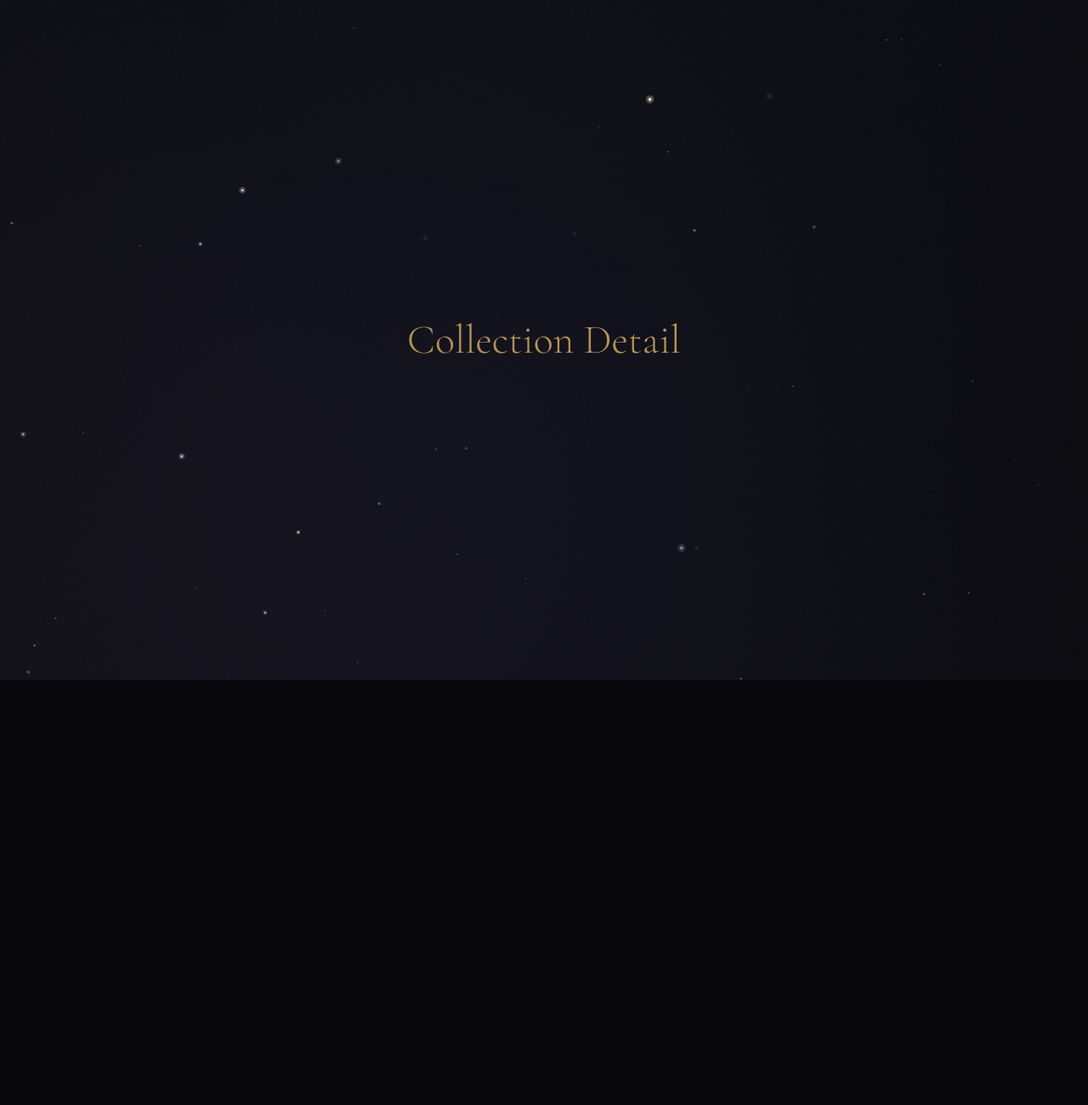
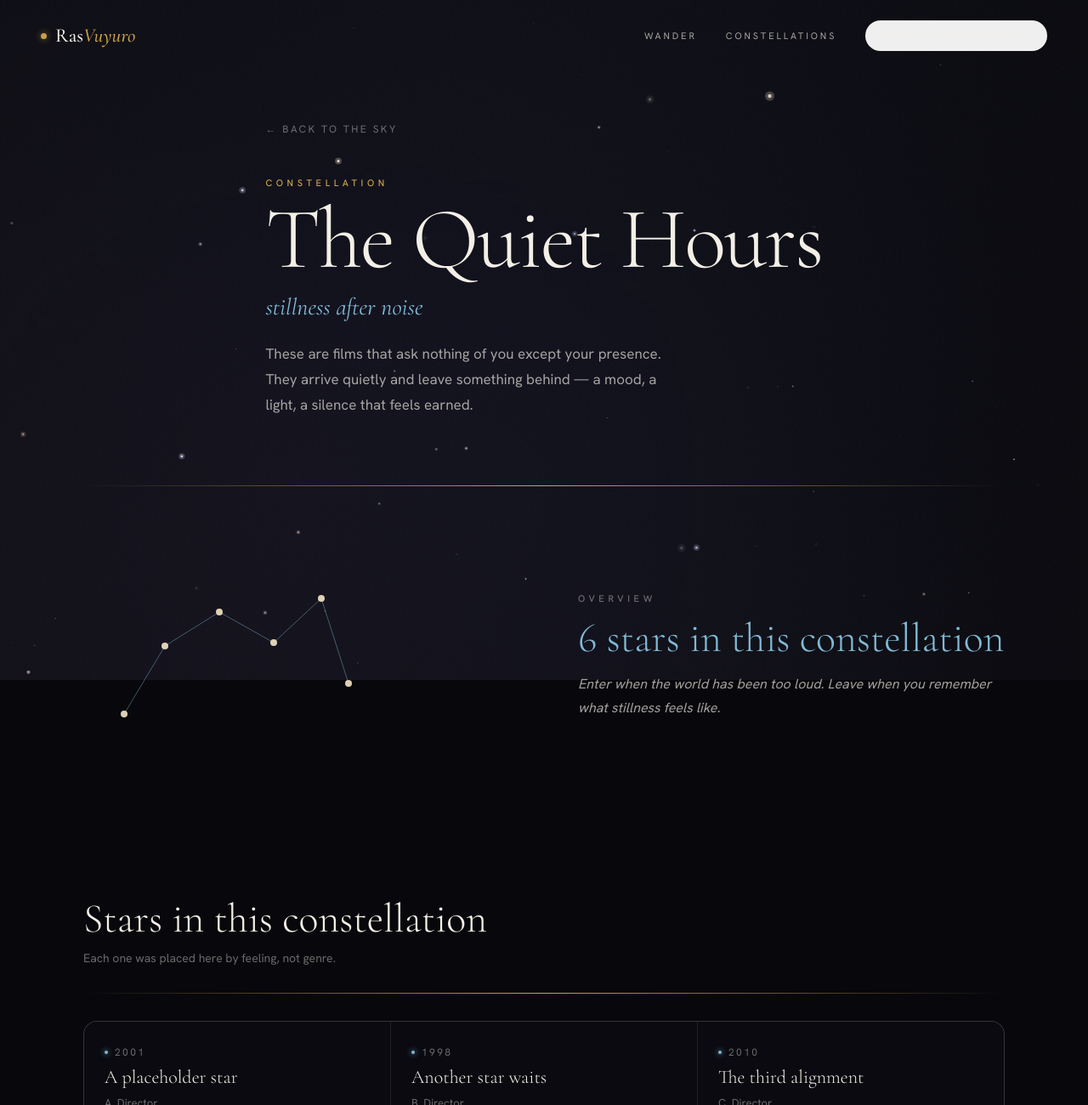
Before and after one commit to Natricious/RasVuyuro-Final, a React (Vite) app: page /RasVuyuro-Final/collections in a window 1280 px wide. Shown: the top 1300 px of the page at 85% size. Before the commit the page ends 800 px from the top, so only its background shows below. Built offline with nearby package versions, Linux system fonts and the light colour scheme.

Commit message:
feat: implement CollectionDetail page with dynamic star display and navigation

```diff
--- a/src/pages/CollectionDetail.jsx
+++ b/src/pages/CollectionDetail.jsx
@@ -1,3 +1,241 @@
-// placeholder
-const s = { display: 'flex', alignItems: 'center', justifyContent: 'center', minHeight: '100vh', fontFamily: 'var(--display)', fontSize: '48px', fontWeight: 300, color: 'var(--gold)' }
-export default function CollectionDetail() { return <div style={s}>Collection Detail</div> }
+import { useEffect, useState } from 'react'
+import { Link } from 'react-router-dom'
+import Nav from '../components/Nav'
+import Footer from '../components/Footer'
+
+const PLACEHOLDER = {
+  name: 'The Quiet Hours',
+  feeling: 'stillness after noise',
+  accent: '#7eb8d4',
+  description: 'These are films that ask nothing of you except your presence. They arrive quietly and leave something behind — a mood, a light, a silence that feels earned.',
+  starCount: 6,
+  atmosphericText: 'Enter when the world has been too loud. Leave when you remember what stillness feels like.',
+}
+
+const STARS = [
+  { title: 'A placeholder star',   year: '2001', director: 'A. Director', feeling: 'deeply still'    },
+  { title: 'Another star waits',   year: '1998', director: 'B. Director', feeling: 'quietly powerful' },
+  { title: 'The third alignment',  year: '2010', director: 'C. Director', feeling: 'melancholic'     },
+  { title: 'What the night holds', year: '2005', director: 'D. Director', feeling: 'tender'          },
+  { title: 'Before the morning',   year: '1994', director: 'E. Director', feeling: 'contemplative'   },
+  { title: 'The long silence',     year: '2018', director: 'F. Director', feeling: 'haunting'        },
+]
+
+const GLYPH_DOTS  = [[48,188],[96,108],[160,68],[224,104],[280,52],[312,152]]
+const GLYPH_LINES = [[0,1],[1,2],[2,3],[3,4],[4,5]]
+
+function accentAlpha(hex, a) {
+  const r = parseInt(hex.slice(1, 3), 16)
+  const g = parseInt(hex.slice(3, 5), 16)
+  const b = parseInt(hex.slice(5, 7), 16)
+  return `rgba(${r},${g},${b},${a})`
+}
+
+function StarCard({ star, accent }) {
+  const [hovered, setHovered] = useState(false)
+  return (
+    <div
+      onMouseEnter={() => setHovered(true)}
+      onMouseLeave={() => setHovered(false)}
+      style={{
+        background: hovered ? 'var(--bg-2)' : 'var(--bg-1)',
+        padding: '28px 24px',
+        display: 'flex',
+        flexDirection: 'column',
+        gap: 8,
+        transition: 'background 0.3s',
+        cursor: 'pointer',
+      }}
+    >
+      <div style={{ display: 'flex', alignItems: 'center', gap: 8 }}>
+        <span style={{
+          width: 4, height: 4, borderRadius: '50%',
+          background: accent,
+          boxShadow: `0 0 6px 1px ${accentAlpha(accent, 0.5)}`,
+          flexShrink: 0,
+        }} />
+        <span style={{
+          fontFamily: 'var(--sans)', fontSize: 12,
+          textTransform: 'uppercase', letterSpacing: '0.2em',
+          color: 'var(--ink-mute)',
+        }}>
+          {star.year}
+        </span>
+      </div>
+
+      <div style={{
+        fontFamily: 'var(--display)', fontWeight: 300,
+        fontSize: 22, lineHeight: 1.2, color: 'var(--ink)',
+      }}>
+        {star.title}
+      </div>
+
+      <div style={{ fontFamily: 'var(--sans)', fontSize: 13, color: 'var(--ink-mute)' }}>
+        {star.director}
+      </div>
+
+      <div style={{
+        display: 'inline-block', alignSelf: 'flex-start', marginTop: 8,
+        padding: '4px 12px',
+        border: `1px solid ${accentAlpha(accent, 0.4)}`,
+        borderRadius: 999, fontSize: 11, color: accent,
+        letterSpacing: '0.1em', fontFamily: 'var(--sans)',
+      }}>
+        {star.feeling}
+      </div>
+    </div>
+  )
+}
+
+export default function CollectionDetail() {
+  useEffect(() => {
+    const els = document.querySelectorAll('.obs')
+    const observer = new IntersectionObserver(
+      (entries) => entries.forEach(e => { if (e.isIntersecting) e.target.classList.add('in') }),
+      { threshold: 0.12 },
+    )
+    els.forEach(el => observer.observe(el))
+    return () => observer.disconnect()
+  }, [])
+
+  const { name, feeling, accent, description, starCount, atmosphericText } = PLACEHOLDER
+
+  return (
+    <div style={{ position: 'relative', minHeight: '100vh', zIndex: 1 }}>
+      <Nav onBeginAlignment={() => {}} />
+
+      {/* ── Collection Hero ── */}
+      <section style={{
+        minHeight: '60vh',
+        display: 'flex',
+        flexDirection: 'column',
+        justifyContent: 'flex-end',
+        padding: '140px 0 80px',
+      }}>
+        <div className="shell">
+          <Link
+            to="/"
+            style={{
+              display: 'inline-block', marginBottom: 48,
+              fontFamily: 'var(--sans)', fontSize: 12,
+              textTransform: 'uppercase', letterSpacing: '0.2em',
+              color: 'var(--ink-mute)', textDecoration: 'none',
+              transition: 'color 0.3s var(--ease)',
+            }}
+            onMouseEnter={e => e.currentTarget.style.color = 'var(--gold)'}
+            onMouseLeave={e => e.currentTarget.style.color = 'var(--ink-mute)'}
+          >
+            ← Back to the sky
+          </Link>
+
+          <div className="eyebrow">Constellation</div>
+
+          <h1 style={{
+            fontFamily: 'var(--display)', fontWeight: 300,
+            fontSize: 'clamp(48px,8vw,120px)',
+            lineHeight: 0.92, letterSpacing: '-0.02em',
+            color: 'var(--ink)', marginTop: 12,
+          }}>
+            {name}
+          </h1>
+
+          <p style={{
+            fontFamily: 'var(--display)', fontStyle: 'italic',
+            color: accent, fontSize: 'clamp(18px,2.5vw,28px)', marginTop: 16,
+          }}>
+            {feeling}
+          </p>
+
+          <p style={{
+            fontFamily: 'var(--sans)', color: 'var(--ink-soft)',
+            fontSize: 17, lineHeight: 1.75, maxWidth: '52ch', marginTop: 24,
+          }}>
+            {description}
+          </p>
+        </div>
+      </section>
+
+      <div className="shell"><div className="gold-rule" /></div>
+
+      {/* ── Constellation Overview ── */}
+      <section style={{ padding: '80px 0' }}>
+        <div className="shell">
+          <div className="obs" style={{
+            display: 'grid',
+            gridTemplateColumns: '1fr 1fr',
+            gap: 80,
+            alignItems: 'center',
+          }}>
+            {/* SVG glyph */}
+            <div>
+              <svg viewBox="0 0 320 240" style={{ width: '100%', maxWidth: 320, display: 'block' }}>
+                {GLYPH_LINES.map(([a, b], i) => (
+                  <line
+                    key={i}
+                    x1={GLYPH_DOTS[a][0]} y1={GLYPH_DOTS[a][1]}
+                    x2={GLYPH_DOTS[b][0]} y2={GLYPH_DOTS[b][1]}
+                    stroke={accent} strokeWidth="1" opacity="0.45"
+                  />
+                ))}
+                {GLYPH_DOTS.map(([x, y], i) => (
+                  <circle key={i} cx={x} cy={y} r="4" fill="#f4e6c4" opacity="0.9" />
+                ))}
+              </svg>
+            </div>
+
+            {/* Stats */}
+            <div style={{ display: 'flex', flexDirection: 'column', gap: 16 }}>
+              <div className="eyebrow eyebrow--mute">Overview</div>
+              <div style={{
+                fontFamily: 'var(--display)', fontSize: 48,
+                fontWeight: 300, color: accent, lineHeight: 1,
+              }}>
+                {starCount} stars in this constellation
+              </div>
+              <p style={{
+                fontFamily: 'var(--sans)', color: 'var(--ink-soft)',
+                fontSize: 16, lineHeight: 1.8, fontStyle: 'italic',
+              }}>
+                {atmosphericText}
+              </p>
+            </div>
+          </div>
+        </div>
+      </section>
+
+      {/* ── Stars Section ── */}
+      <section style={{ padding: '80px 0 120px' }}>
+        <div className="shell">
+          <div className="obs">
+            <h2 style={{
+              fontFamily: 'var(--display)', fontWeight: 300,
+              fontSize: 'clamp(28px,4vw,48px)', color: 'var(--ink)',
+            }}>
+              Stars in this constellation
+            </h2>
+            <p style={{ fontFamily: 'var(--sans)', color: 'var(--ink-mute)', fontSize: 14, marginTop: 8 }}>
+              Each one was placed here by feeling, not genre.
+            </p>
+            <div className="gold-rule" style={{ margin: '32px 0' }} />
+          </div>
+
+          <div className="obs" style={{
+            display: 'grid',
+            gridTemplateColumns: 'repeat(auto-fill, minmax(280px, 1fr))',
+            gap: 1,
+            background: 'var(--line)',
+            border: '1px solid var(--line)',
+            borderRadius: 16,
+            overflow: 'hidden',
+          }}>
+            {STARS.map(star => (
+              <StarCard key={star.title} star={star} accent={accent} />
+            ))}
+          </div>
+        </div>
+      </section>
+
+      <Footer />
+    </div>
+  )
+}
```
